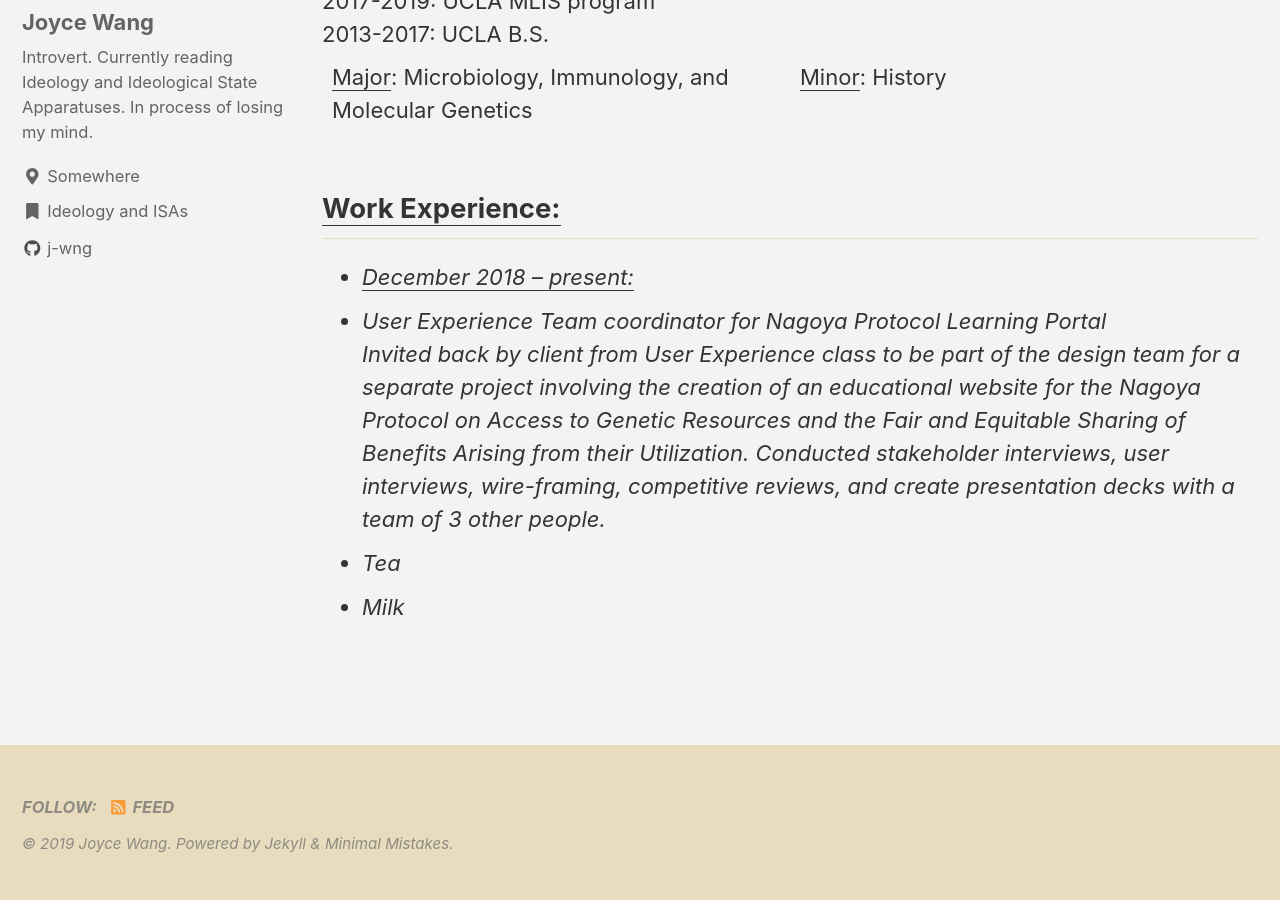
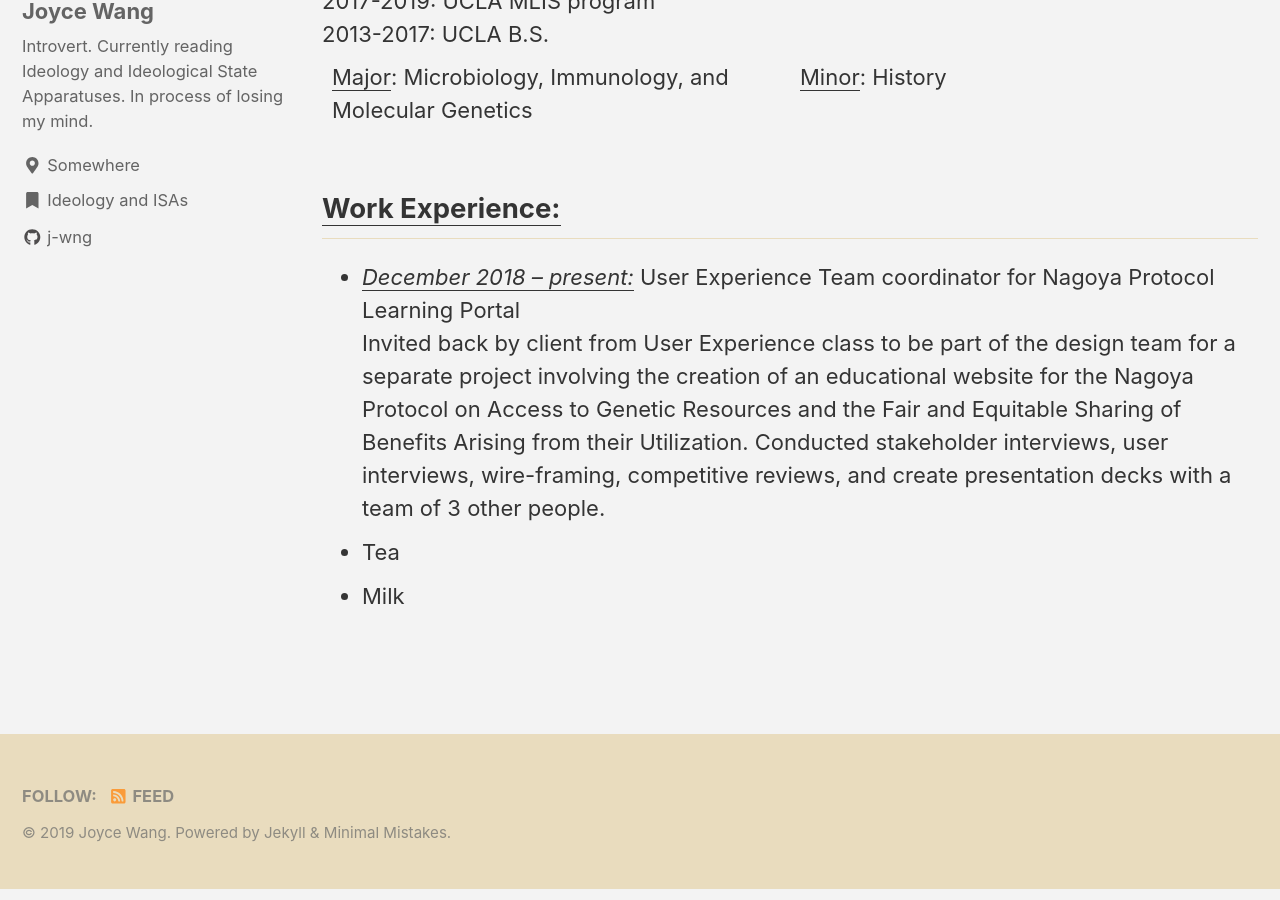
Before and after one commit to j-wng/portfolio, a Jekyll site: the page built from _pages/cv_courses.html, in a window 1280 px wide and 900 px high, scrolled down 930 px. Built offline with Jekyll 4.4.1, drawn with Linux system fonts in a browser that asks for light colours; cached includes are drawn as plain includes; nearby versions of some CDN libraries.

```diff
--- a/_pages/cv_courses.html
+++ b/_pages/cv_courses.html
@@ -92,7 +92,7 @@ h2{
 <h2><u>Work Experience:</u></h2>
 
 <ul>
-  <li><u><i>December 2018 – present:</u><li> User Experience Team coordinator for Nagoya Protocol Learning Portal<br>
+  <li><u><i>December 2018 – present:</u></i> User Experience Team coordinator for Nagoya Protocol Learning Portal<br>
     Invited back by client from User Experience class to be part of the design team for a separate 	project involving the creation of an educational website for the Nagoya Protocol on Access to 	Genetic Resources and the Fair and Equitable Sharing of Benefits Arising from their Utilization. 	Conducted stakeholder interviews, user interviews, wire-framing, competitive reviews, and create 	presentation decks with a team of 3 other people.
     </li>
   <li>Tea</li>
```
